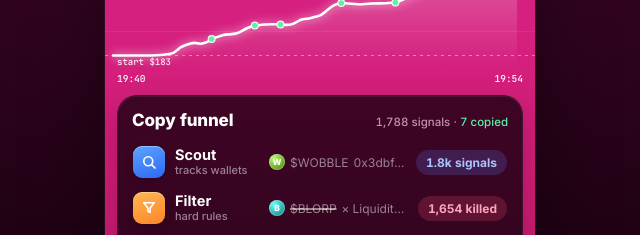
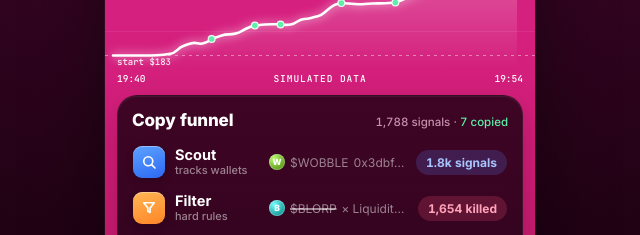
Before and after one commit to Dani-gh1/Test-, a plain HTML site: page index.html in a window 1280 px wide. Shown: the part 281-516 px from the top of the page, 320-960 px from the left. Drawn offline with Linux system fonts and the light colour scheme.

Commit message:
Label the chart as simulated data
Co-Authored-By: Claude Opus 5.5 <noreply@anthropic.com>
Claude-Session: https://claude.ai/code/session_015q19rJsmRVHUzHWNZKNsT2

```diff
--- a/index.html
+++ b/index.html
@@ -31,7 +31,7 @@
 
     <section class="chart" aria-label="Balance over time">
       <canvas id="chart" role="img" aria-label="Balance over time"></canvas>
-      <div class="chart-times"><span id="clockStart">19:40</span><span id="clock">19:40</span></div>
+      <div class="chart-times"><span id="clockStart">19:40</span><span class="sim-note">simulated data</span><span id="clock">19:40</span></div>
     </section>
 
     <section class="card funnel" aria-label="Copy funnel">
--- a/styles.css
+++ b/styles.css
@@ -214,6 +214,8 @@ body {
   color: #fff;
 }
 
+.sim-note { letter-spacing: 0.1em; text-transform: uppercase; }
+
 /* ---------- Cards ---------- */
 .card {
   margin-top: 10px;
```
